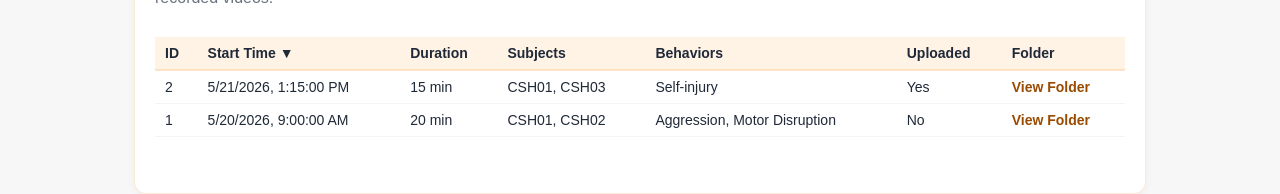
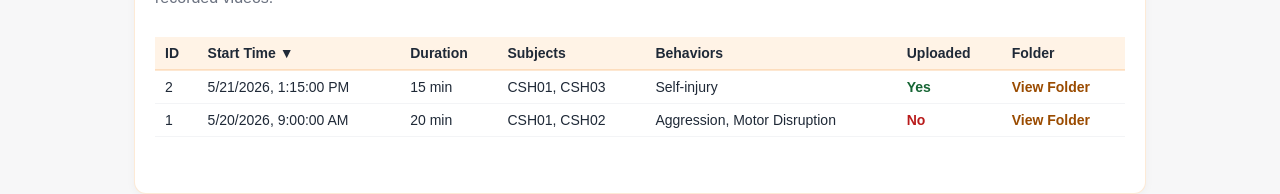
Before and after one commit to ryanlay/tcfdlabschool.github.io, a React (Vite) app: page / in a window 1280 px wide. Both pictures are taken after a click on the button "Review Data". Shown: the part 481-675 px from the top of the page. Built offline with nearby package versions, Linux system fonts and the light colour scheme.

Commit message:
style: color uploaded status in review data

```diff
--- a/src/App.jsx
+++ b/src/App.jsx
@@ -821,7 +821,16 @@ function App() {
               { key: 'durationSeconds', label: 'Duration', sortable: true, render: (row) => esc(fmtDuration(row.durationSeconds)) },
               { key: 'subjects', label: 'Subjects', sortable: false, render: (row) => esc(row.subjectCodes.join(', ')) },
               { key: 'behaviors', label: 'Behaviors', sortable: false, render: (row) => esc(row.occurrences.map((occurrence) => occurrence.behaviorTypeName).join(', ') || '—') },
-              { key: 'uploadedToSharePoint', label: 'Uploaded', sortable: true, render: (row) => (row.uploadedToSharePoint ? 'Yes' : 'No') },
+              {
+                key: 'uploadedToSharePoint',
+                label: 'Uploaded',
+                sortable: true,
+                render: (row) => (
+                  <span className={row.uploadedToSharePoint ? 'uploaded-yes' : 'uploaded-no'}>
+                    {row.uploadedToSharePoint ? 'Yes' : 'No'}
+                  </span>
+                ),
+              },
               { key: 'folder', label: 'Folder', sortable: false, render: (row) => <a href={sharePointFolderUrl(row.recordStartTime)} target="_blank" rel="noopener">View Folder</a> },
             ]}
             rows={dataRows}
--- a/src/styles.css
+++ b/src/styles.css
@@ -381,6 +381,16 @@ tbody tr:hover td {
   color: #991b1b;
 }
 
+.uploaded-yes {
+  color: #166534;
+  font-weight: 700;
+}
+
+.uploaded-no {
+  color: #b91c1c;
+  font-weight: 700;
+}
+
 .list {
   display: grid;
   gap: 8px;
```
